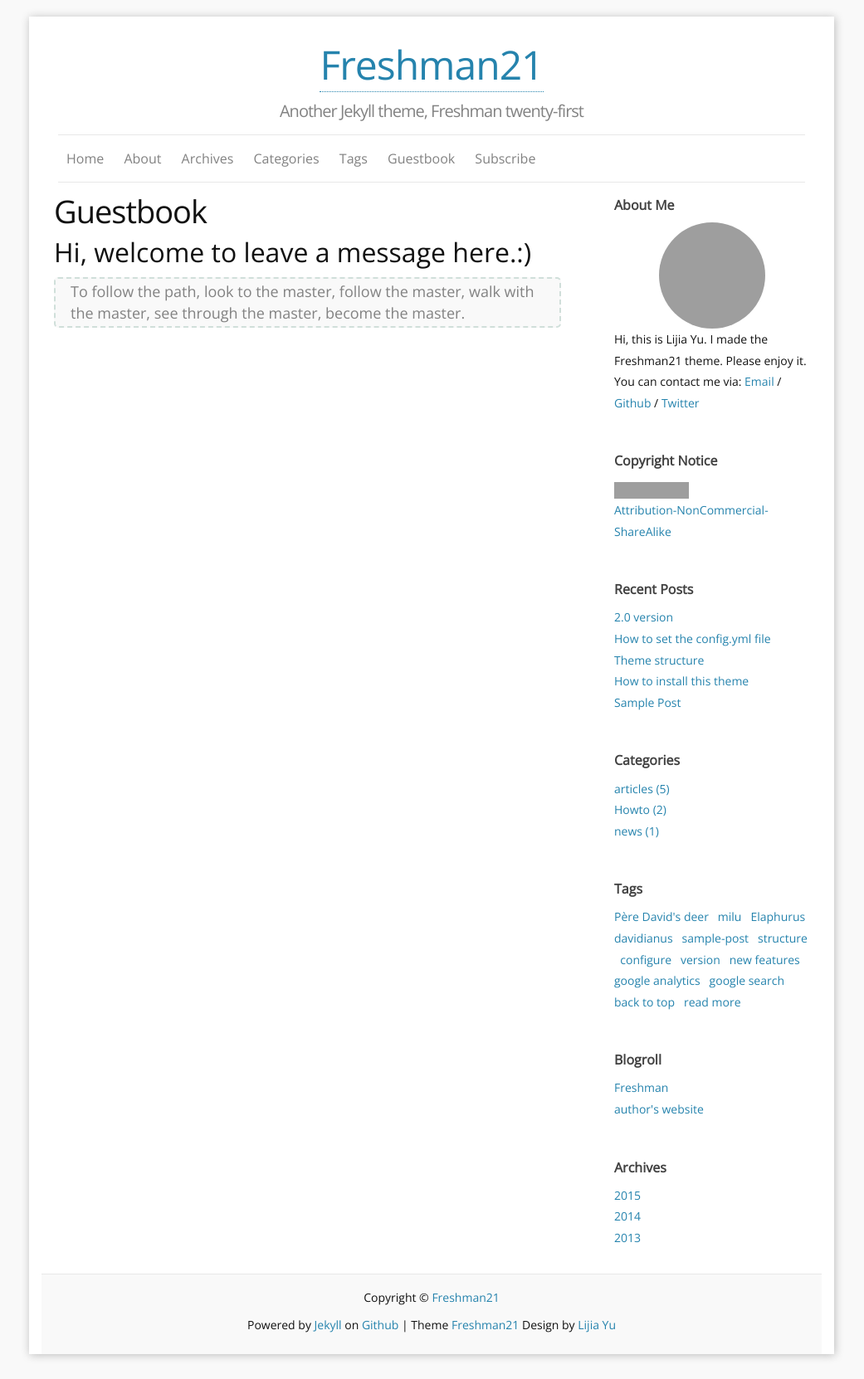
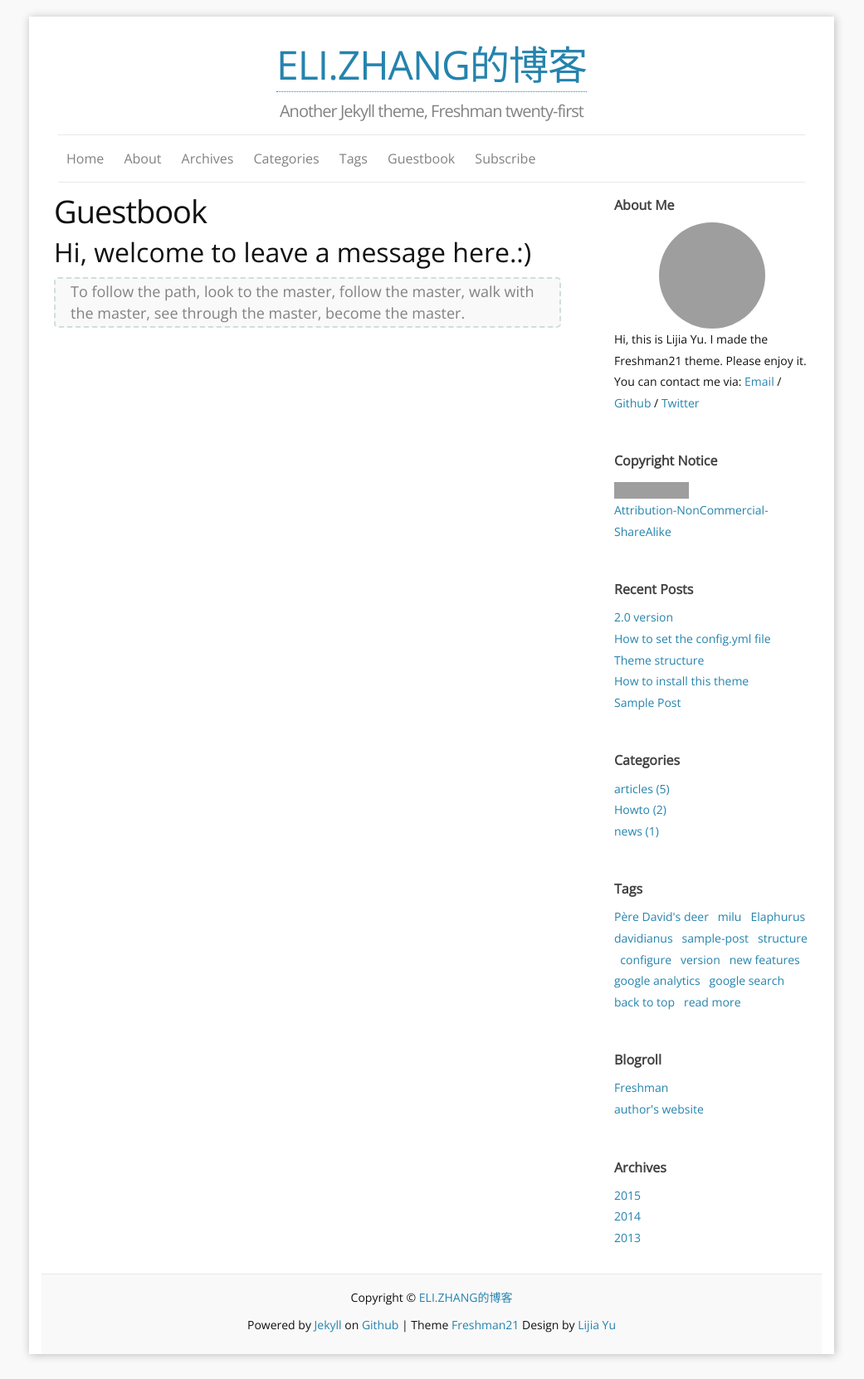
Before and after one commit to elizhanght/elizhanght.github.io, a Jekyll site: the page built from f_guestbook.md, in a window 1280 px wide. Shown: the whole page at 83% size, without its empty margins (120-1161 px from the left). Built offline with Jekyll 4.4.1, drawn with Linux system fonts in a browser that asks for light colours; comment, search, counter and statistics services are not loaded; grey boxes are pictures that could not be loaded.

Commit message:
修改标题

```diff
--- a/_config.yml
+++ b/_config.yml
@@ -1,5 +1,5 @@
 ### Site info:
-title: Freshman21
+title: ELI.ZHANG的博客
 tagline: Another Jekyll theme, Freshman twenty-first
 author: Lijia Yu
 email: yu@lijiayu.net
```
